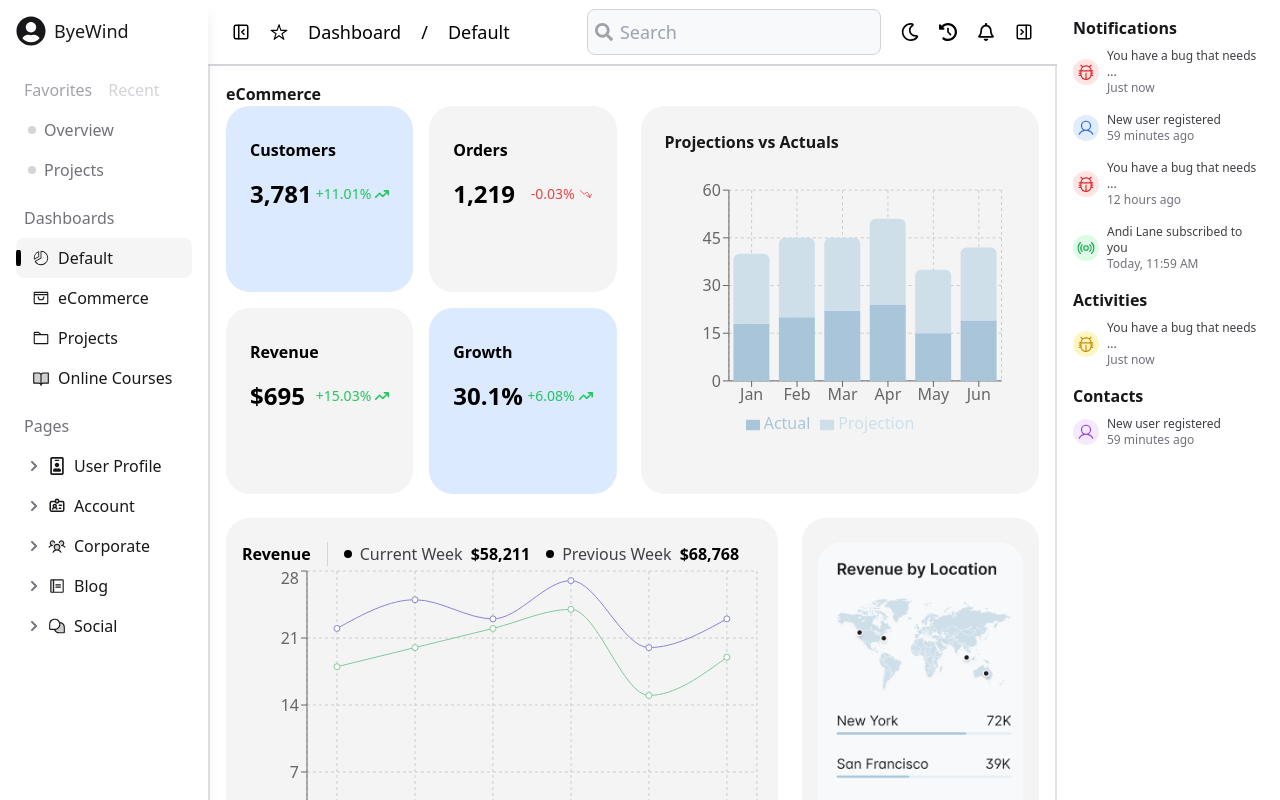
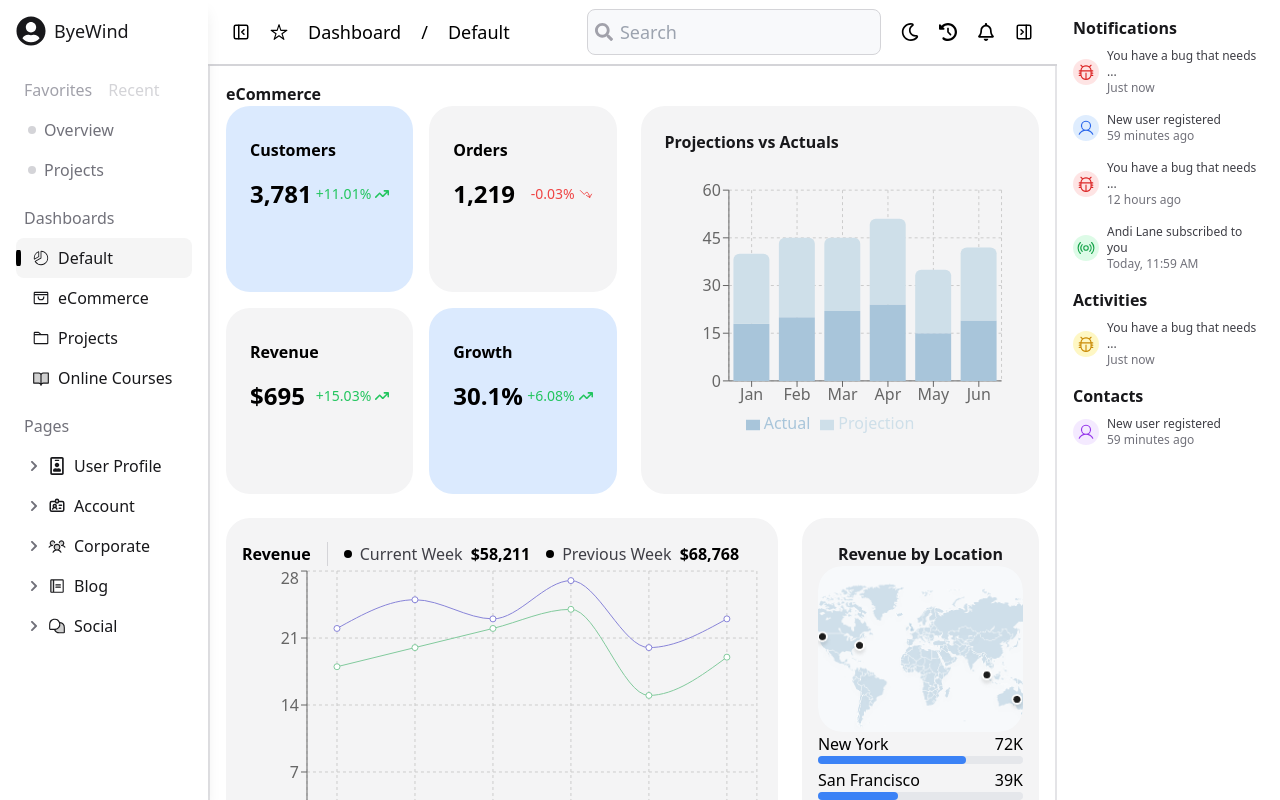
Before and after one commit to anshshah23/byewind-dashboard, a React (Vite) app: page / in a window 1280 px wide. Built offline with nearby package versions, Linux system fonts and the light colour scheme.

Commit message:
Added map chart

```diff
--- a/src/components/Dashboard.jsx
+++ b/src/components/Dashboard.jsx
@@ -47,6 +47,13 @@ export default function Dashboard() {
         { name: 'Apr', Actual: 24, Projection: 27 },
         { name: 'May', Actual: 15, Projection: 20 },
         { name: 'Jun', Actual: 19, Projection: 23 }
+    ];
+
+    const revenueDataCountry = [
+        { location: 'New York', revenue: 72, maxRevenue: 100 },
+        { location: 'San Francisco', revenue: 39, maxRevenue: 100 },
+        { location: 'Sydney', revenue: 25, maxRevenue: 100 },
+        { location: 'Singapore', revenue: 61, maxRevenue: 100 },
     ];
 
     const revenueData = [
@@ -173,11 +180,36 @@ export default function Dashboard() {
                         </ResponsiveContainer>
                     </div>
 
-                    <div className={`w-[30%] h-full rounded-3xl py-6 px-4  ${isDarkMode ? 'bg-zinc-800 text-white fade-in' : 'bg-zinc-100 text-zinc-900 fade-out'}`}>
-                        {
-                            isDarkMode ? <img src={darkMap} alt="" className="w-full h-full object-cover rounded-3xl" /> : <img src={lightMap} alt="" className="w-full h-full object-cover rounded-3xl" />
-                        }
+                    <div className={`w-[30%] h-full rounded-3xl py-6 px-4 ${isDarkMode ? 'bg-zinc-800 text-white fade-in' : 'bg-zinc-100 text-zinc-900 fade-out'}`}>
+                        <h6 className="text-md font-semibold text-center">Revenue by Location</h6>
+
+                        <div className="relative w-full h-1/2 rounded-3xl overflow-hidden">
+                            {isDarkMode ? (
+                                <img src={darkMap} alt="Dark Mode Map" className="w-full h-full object-cover rounded-3xl" />
+                            ) : (
+                                <img src={lightMap} alt="Light Mode Map" className="w-full h-full object-cover rounded-3xl" />
+                            )}
+                        </div>
+
+                        <div className={` ${isDarkMode ? ' text-white' : ' text-black'} rounded-lg`}>
+                            {revenueDataCountry.map((data, index) => (
+                                <div key={index} className="mb-1">
+                                    <div className="flex justify-between">
+                                        <span>{data.location}</span>
+                                        <span>{data.revenue}K</span>
+                                    </div>
+                                    <div className={`w-full h-2 ${isDarkMode ? 'bg-zinc-700' : 'bg-gray-200'} rounded-full mx-auto`}>
+                                        <div
+                                            className={`h-2 ${isDarkMode ? 'bg-blue-500' : 'bg-blue-500'} rounded-full`}
+                                            style={{ width: `${(data.revenue / data.maxRevenue) * 100}%` }}
+                                        ></div>
+                                    </div>
+                                </div>
+                            ))}
+                        </div>
+
                     </div>
+
 
                 </div>
 
```
Also changed, not shown: public/Image/darkMap.png, public/Image/lightMap.png.
